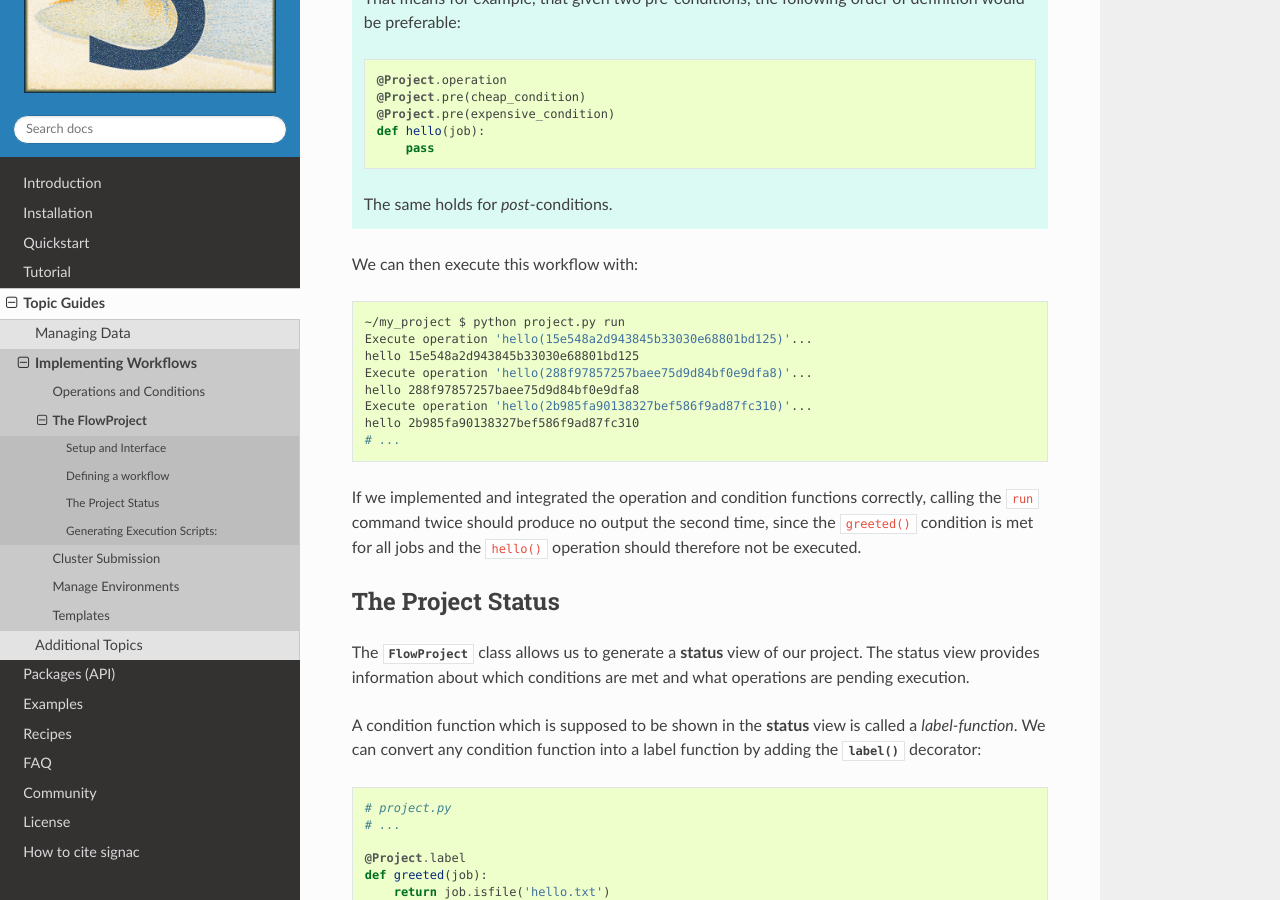
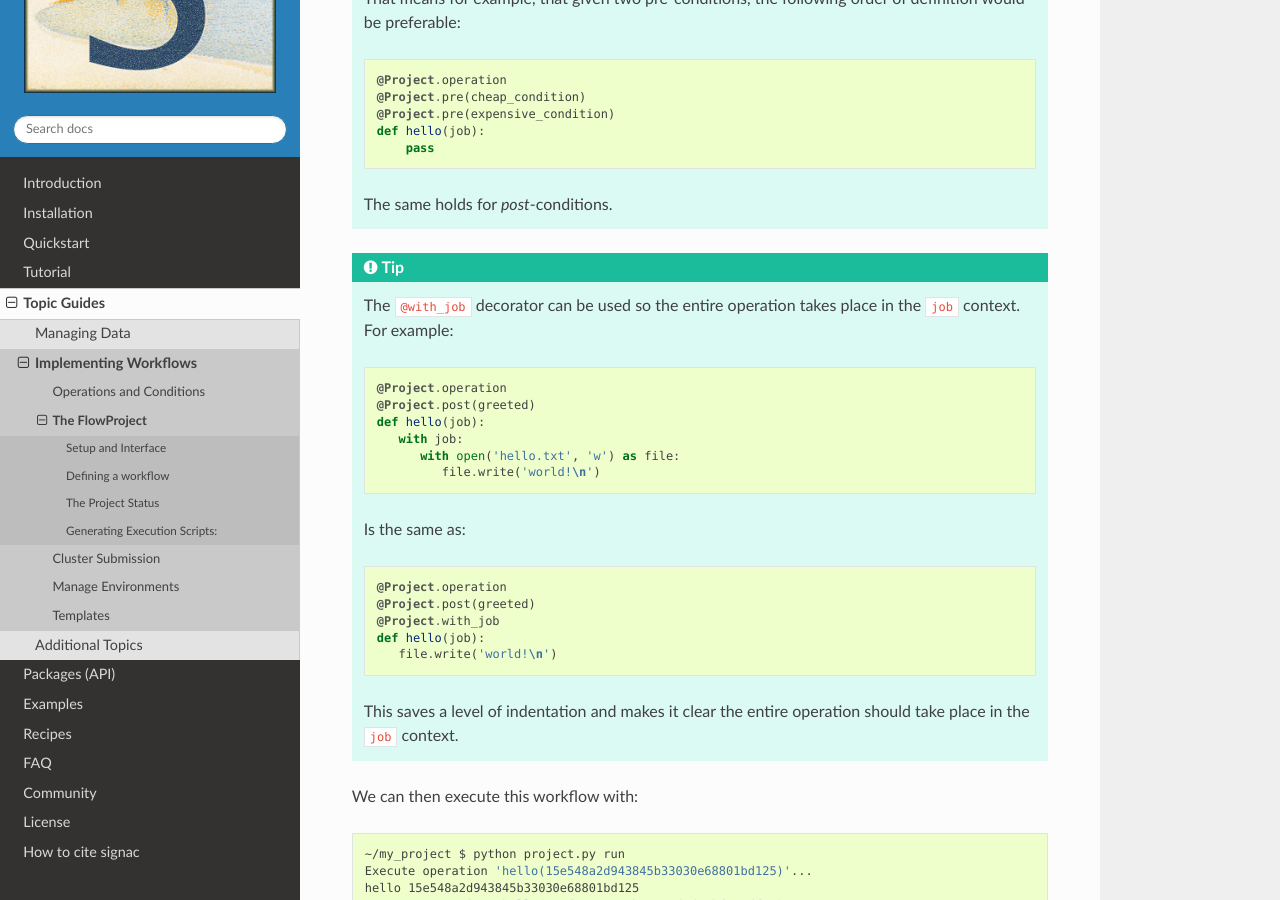
Before and after one commit to glotzerlab/signac-docs, a Sphinx documentation site: the page built from docs/source/flow-project.rst, in a window 1280 px wide and 900 px high, scrolled down 1777 px. Built offline with Sphinx 7.4.7 and the Read the Docs theme 2.0.0, drawn with Linux system fonts in a browser that asks for light colours.

Commit message:
added example of @with_job to workflow documentation

```diff
--- a/docs/source/flow-project.rst
+++ b/docs/source/flow-project.rst
@@ -94,6 +94,32 @@ A operation is only executed if **all** pre-conditions are met, and at *at least
     The same holds for *post*-conditions.
 
 .. _lazily: https://en.wikipedia.org/wiki/Lazy_evaluation
+
+.. tip::
+
+   The ``@with_job`` decorator can be used so the entire operation takes place in the ``job`` context.
+   For example:
+
+   .. code-block:: python
+
+         @Project.operation
+         @Project.post(greeted)
+         def hello(job):
+            with job:
+               with open('hello.txt', 'w') as file:
+                  file.write('world!\n')
+
+   Is the same as:
+
+   .. code-block:: python
+
+         @Project.operation
+         @Project.post(greeted)
+         @Project.with_job
+         def hello(job):
+            file.write('world!\n')
+
+   This saves a level of indentation and makes it clear the entire operation should take place in the ``job`` context.
 
 We can then execute this workflow with:
 
```
